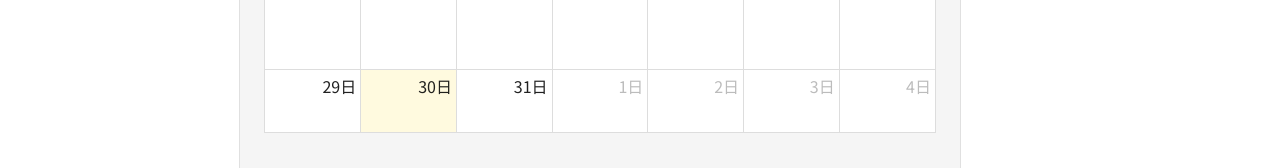
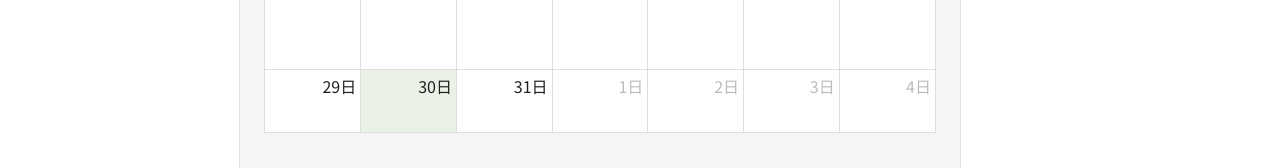
Before and after one commit to Nanae-j/react_householdbudget_app, a React (Create React App) app: page / in a window 1280 px wide. Shown: the part 632-800 px from the top of the page. Built offline with nearby package versions, Linux system fonts and the light colour scheme; no server answers; the database is empty.

Commit message:
[update]選択された日付に背景色をつける

```diff
--- a/src/components/Calendar.tsx
+++ b/src/components/Calendar.tsx
@@ -8,18 +8,23 @@ import '../Calendar.css';
 import { Balance, CalenderContent, Transaction } from '../types';
 import { calculateDailyBalances } from '../utils/financeCalculations';
 import { formatCurrency } from '../utils/formatting';
+import { Palette } from '@mui/icons-material';
+import { useTheme } from '@mui/material';
 
 interface CalenderProps {
   monthlyTransactions: Transaction[];
   setCurrentMonth: React.Dispatch<React.SetStateAction<Date>>;
   setCurrentDay: React.Dispatch<React.SetStateAction<string>>;
+  currentDay: string;
 }
 
 const Calendar = ({
   monthlyTransactions,
   setCurrentMonth,
   setCurrentDay,
+  currentDay,
 }: CalenderProps) => {
+  const theme = useTheme();
   // const events = [
   //   {
   //     title: 'Meeting',
@@ -53,8 +58,16 @@ const Calendar = ({
       };
     });
   };
+  // 各日付の収支データをfullCalanderのイベントに登録できる形式に変換する関数 ここまで
+  const calenderEvents = createCalenderEvents(dailyBalances);
 
-  const calenderEvents = createCalenderEvents(dailyBalances);
+  // 選択した日付に背景色をつけるためのイベント
+  //handleDateClickでcurrentDayが切り替わるのでクリックされた日に背景色のイベントが入ることになる
+  const backgroundEvent = {
+    start: currentDay,
+    display: 'background',
+    backgroundColor: theme.palette.incomeColor.light,
+  };
 
   const renderEventContent = (eventInfo: EventContentArg) => {
     // console.log(eventInfo);
@@ -87,7 +100,7 @@ const Calendar = ({
       locale={jaLocale}
       plugins={[dayGridPlugin, interactionPlugin]}
       initialView="dayGridMonth"
-      events={calenderEvents}
+      events={[...calenderEvents, backgroundEvent]}
       eventContent={renderEventContent}
       datesSet={handleDateSet}
       dateClick={handleDateClick}
--- a/src/pages/Home.tsx
+++ b/src/pages/Home.tsx
@@ -30,6 +30,7 @@ const Home = ({ monthlyTransactions, setCurrentMonth }: HomeProps) => {
         <Calendar
           monthlyTransactions={monthlyTransactions}
           setCurrentMonth={setCurrentMonth}
+          currentDay={currentDay}
           setCurrentDay={setCurrentDay}
         />
       </Box>
```
